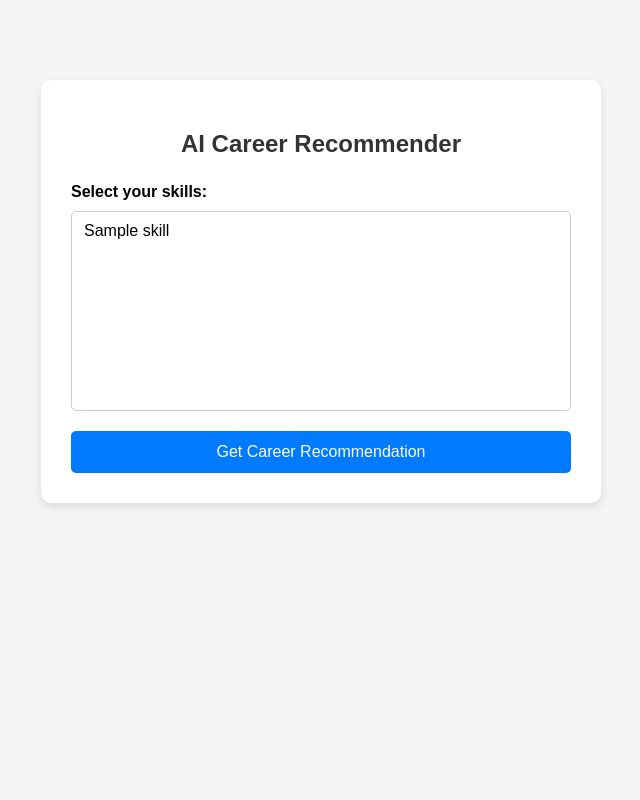
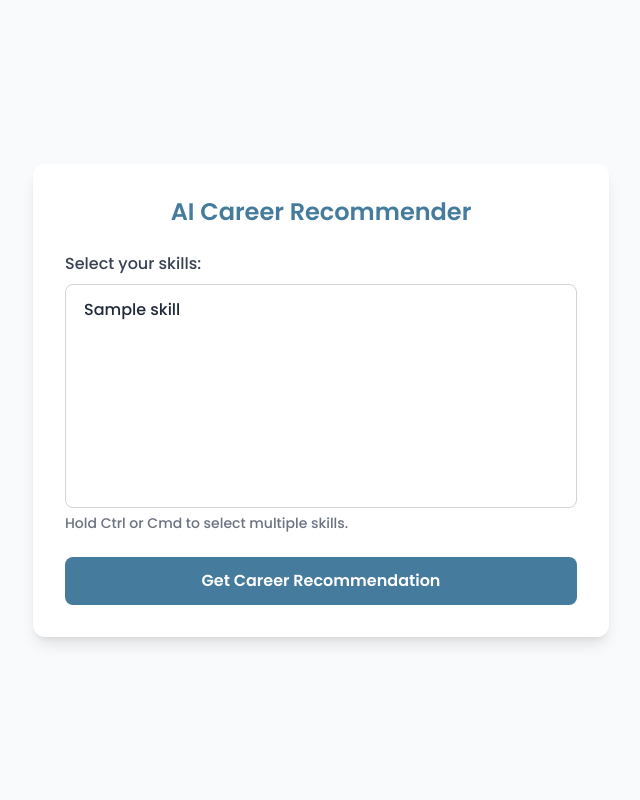
Before and after one commit to almkki/EduDirect, a FastAPI app: template app/templates/form.html in a window 1280 px wide. Shown: the whole page, without its empty margins (319-959 px from the left). Run offline with FastAPI, Linux system fonts and the light colour scheme; the template is opened without the code that fills it: most values are stand-ins (such as "Sample title", 1, 10 or a date in 2020); parts of the project's set-up code (start-up, migrations or seed data) failed here and were passed over; some libraries are stand-ins or nearby versions.

Commit message:
Update form.html

```diff
--- a/app/templates/form.html
+++ b/app/templates/form.html
@@ -1,75 +1,51 @@
 <!DOCTYPE html>
-<html>
+<html lang="en">
 <head>
-  <title>AI Career Recommender</title>
-  <style>
-    body {
-      font-family: Arial, sans-serif;
-      background-color: #f4f4f4;
-      margin: 0;
-      padding: 0;
+  <meta charset="UTF-8" />
+  <meta name="viewport" content="width=device-width, initial-scale=1.0"/>
+  <title>Select Your Skills | EduDirect</title>
+
+  <!-- Tailwind CSS -->
+  <script src="https://cdn.tailwindcss.com"></script>
+  <script>
+    tailwind.config = {
+      theme: {
+        extend: {
+          colors: {
+            primary: '#457b9d',
+            'primary-dark': '#1d3557',
+            accent: '#a9def9'
+          },
+          fontFamily: {
+            poppins: ['Poppins', 'sans-serif']
+          }
+        }
+      }
     }
+  </script>
 
-    .container {
-      width: 500px; /* تعديل الحجم ليطابق gpa */
-      margin: 80px auto; /* توسيط الصفحة */
-      padding: 30px;
-      background-color: #fff;
-      box-shadow: 0 4px 8px rgba(0,0,0,0.1);
-      border-radius: 10px;
-    }
+  <!-- Google Fonts -->
+  <link href="https://fonts.googleapis.com/css2?family=Poppins:wght@300;500;600&display=swap" rel="stylesheet" />
+</head>
 
-    h2 {
-      text-align: center;
-      color: #333;
-      margin-bottom: 25px;
-    }
+<body class="font-poppins bg-gray-50 min-h-screen flex items-center justify-center px-4">
+  <div class="w-full max-w-xl bg-white rounded-xl shadow-lg p-8">
+    <h2 class="text-2xl font-bold text-center text-primary mb-6">AI Career Recommender</h2>
 
-    form {
-      display: flex;
-      flex-direction: column;
-    }
+    <form method="POST" action="/predict_career" class="space-y-6">
+      <div>
+        <label for="skills" class="block text-gray-700 font-medium mb-2">Select your skills:</label>
+        <select id="skills" name="skills" multiple class="w-full border border-gray-300 rounded-lg px-4 py-3 text-gray-800 h-56 focus:outline-none focus:ring-2 focus:ring-primary">
+          {% for skill in skills %}
+            <option value="{{ skill }}">{{ skill }}</option>
+          {% endfor %}
+        </select>
+        <p class="text-sm text-gray-500 mt-1">Hold Ctrl or Cmd to select multiple skills.</p>
+      </div>
 
-    label {
-      font-weight: bold;
-      margin-bottom: 10px;
-    }
-
-    select {
-      height: 200px;
-      padding: 10px;
-      border-radius: 5px;
-      border: 1px solid #ccc;
-      font-size: 16px;
-    }
-
-    button {
-      margin-top: 20px;
-      padding: 12px;
-      background-color: #007BFF;
-      color: white;
-      font-size: 16px;
-      border: none;
-      border-radius: 5px;
-      cursor: pointer;
-    }
-
-    button:hover {
-      background-color: #0056b3;
-    }
-  </style>
-</head>
-<body>
-  <div class="container">
-    <h2>AI Career Recommender</h2>
-    <form method="post" action="/predict_career">
-      <label for="skills">Select your skills:</label>
-      <select id="skills" name="skills" multiple>
-        {% for skill in skills %}
-          <option value="{{ skill }}">{{ skill }}</option>
-        {% endfor %}
-      </select>
-      <button type="submit">Get Career Recommendation</button>
+      <button type="submit" class="w-full bg-primary hover:bg-primary-dark text-white font-semibold py-3 rounded-lg transition">
+        Get Career Recommendation
+      </button>
     </form>
   </div>
 </body>
```
